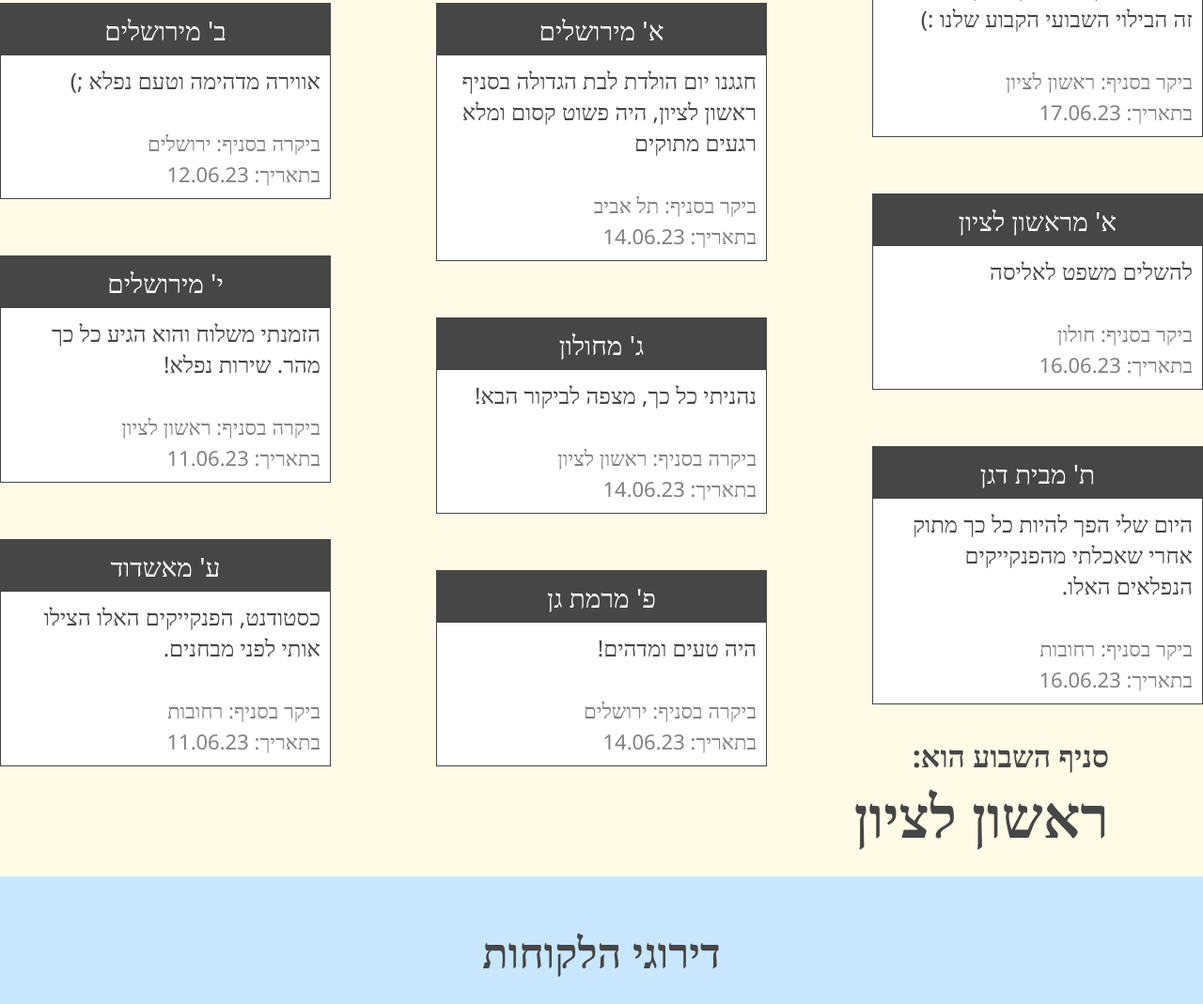
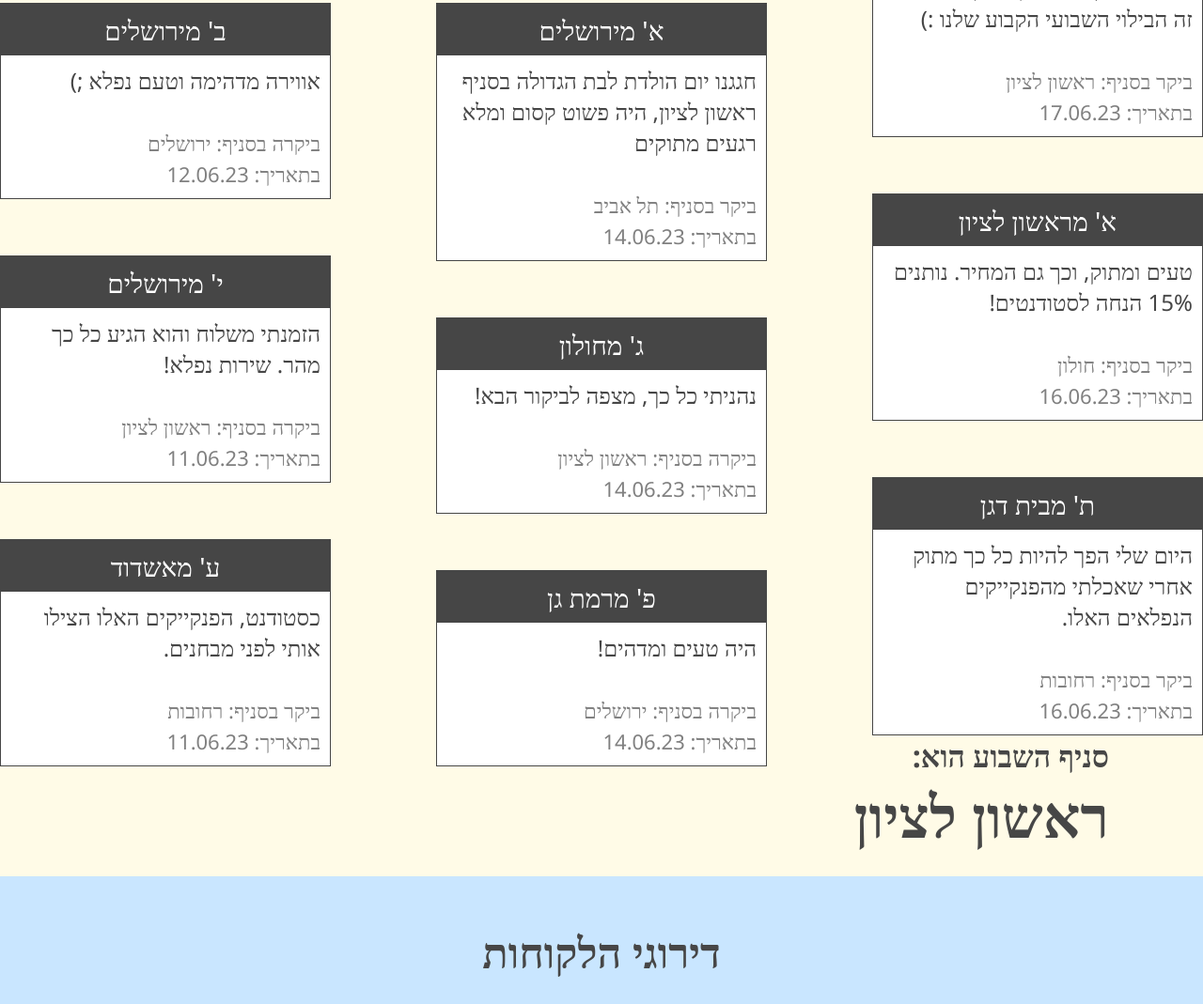
Before and after one commit to AlisaGotsouliak/The_Pancake, a plain HTML site: page The Pancake - Recommendations.html in a window 1280 px wide. Shown: the part 1047-2116 px from the top of the page at 94% size. Drawn offline with Linux system fonts and the light colour scheme.

Commit message:
שינוי בלוח הודעות

```diff
--- a/The Pancake - Recommendations.html
+++ b/The Pancake - Recommendations.html
@@ -99,7 +99,8 @@
                     <div><span>א' מראשון לציון</span></div>
                     <div>
                         <span>
-                            להשלים משפט לאליסה
+                            טעים ומתוק, וכך גם המחיר.
+                            נותנים 15% הנחה לסטודנטים!
                             <br /><br />
                             <span>
                                 ביקר בסניף: חולון
```
